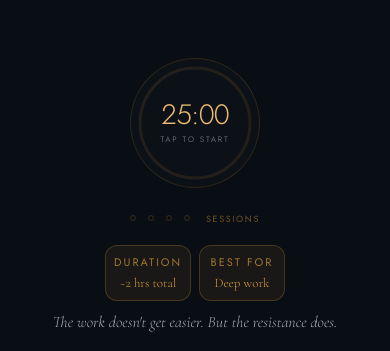
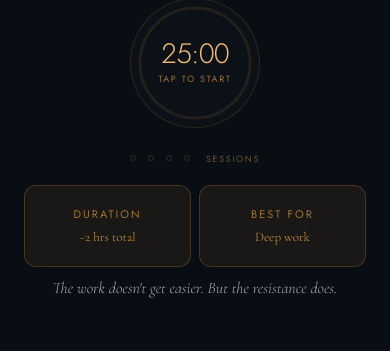
Before and after one commit to salsotk1973/solace, a Next.js app: page /focus in a window 390 px wide. Shown: the part 396-747 px from the top of the page. Built offline with nearby package versions, Linux system fonts and the light colour scheme; no server answers.

Commit message:
Focus Timer: mobile padding, tap hint amber, Skip/Reset as BEGIN pills, card width/height, history border fix

```diff
--- a/app/(main)/focus/page.tsx
+++ b/app/(main)/focus/page.tsx
@@ -23,7 +23,7 @@ export default async function FocusPage() {
 
   return (
     <PageShell>
-      <div className="relative z-10 max-w-[780px] mx-auto px-6 pt-[140px] pb-28">
+      <div className="relative z-10 max-w-[780px] mx-auto px-6 pt-[80px] md:pt-[140px] pb-28">
 
         {/* ── Tool header ──────────────────────────────────────────────── */}
         <header className="text-center mb-5">
--- a/components/focus/FocusTimer.tsx
+++ b/components/focus/FocusTimer.tsx
@@ -197,7 +197,7 @@ export default function FocusTimer({ userId }: Props) {
           {/* Tap hint */}
           <span
             className="[font-family:var(--font-jost)] tracking-[0.22em] uppercase"
-            style={{ fontSize: "8px", color: "rgba(180,190,200,0.50)" }}
+            style={{ fontSize: "9px", color: "rgba(232,168,62,0.65)", letterSpacing: "0.18em" }}
           >
             {!started ? "tap to start" : isRunning ? "tap to pause" : "tap to resume"}
           </span>
@@ -209,22 +209,22 @@ export default function FocusTimer({ userId }: Props) {
         <SessionDots workDone={workDone} phaseIdx={phaseIdx} started={started} />
       </div>
 
-      {/* Skip + Reset — ghost pill buttons */}
+      {/* Skip + Reset — pill buttons matching Breathing BEGIN */}
       {started && (
         <div className="flex items-center gap-3 mb-8">
           {!allDone && (
             <button
               onClick={handleSkip}
-              className="[font-family:var(--font-jost)] text-[10px] tracking-[0.18em] uppercase px-5 py-2 rounded-full transition-all duration-200"
-              style={{ border: `1px solid ${A(0.40)}`, color: A(0.80), background: A(0.06) }}
+              className="[font-family:var(--font-jost)] text-[11px] tracking-[0.22em] uppercase cursor-pointer px-8 py-3 rounded-full transition-all duration-300 hover:opacity-90"
+              style={{ background: "rgba(232,168,62,0.85)", border: "1px solid rgba(232,168,62,0.90)", color: "rgba(10,20,0,0.95)" }}
             >
               Skip →
             </button>
           )}
           <button
             onClick={handleReset}
-            className="[font-family:var(--font-jost)] text-[10px] tracking-[0.18em] uppercase px-5 py-2 rounded-full transition-all duration-200"
-            style={{ border: "1px solid rgba(180,190,200,0.25)", color: "rgba(180,190,200,0.55)", background: "rgba(180,190,200,0.04)" }}
+            className="[font-family:var(--font-jost)] text-[11px] tracking-[0.22em] uppercase cursor-pointer px-8 py-3 rounded-full transition-all duration-300 hover:opacity-80"
+            style={{ background: "transparent", border: "1px solid rgba(232,168,62,0.35)", color: "rgba(232,168,62,0.55)" }}
           >
             Reset
           </button>
@@ -232,14 +232,14 @@ export default function FocusTimer({ userId }: Props) {
       )}
 
       {/* Info cards — exact Breathing structure, amber tokens */}
-      <div className="grid grid-cols-2 gap-2 max-w-[320px] mx-auto md:mx-auto mb-2 md:max-w-[420px] md:mb-20">
+      <div className="grid grid-cols-2 gap-2 w-full max-w-[420px] mx-auto mb-2 md:mb-20">
         {[
           { label: "Duration", value: "~2 hrs total" },
           { label: "Best for", value: "Deep work" },
         ].map(({ label, value }) => (
           <div
             key={label}
-            className="flex flex-col items-center gap-1 p-2 rounded-[12px] md:gap-1.5 md:px-4 md:py-4"
+            className="flex flex-col items-center gap-1.5 px-4 py-5 rounded-[12px]"
             style={{ border: `1px solid ${A(0.22)}`, background: A(0.07) }}
           >
             <p className="[font-family:var(--font-jost)] text-[11px] tracking-[0.18em] uppercase md:text-[12px]" style={{ color: A(0.65) }}>
@@ -288,7 +288,14 @@ export default function FocusTimer({ userId }: Props) {
           <div className={`${historyOpen ? "block" : "hidden"} md:block ${historyOpen ? "mb-6" : "mb-4"}`}>
             <div
               className="px-3 py-3 md:px-5 md:py-4 md:rounded-[14px]"
-              style={{ border: `1px solid ${A(0.12)}`, background: A(0.03), borderTop: historyOpen ? "none" : undefined, borderRadius: historyOpen ? "0 0 14px 14px" : undefined }}
+              style={{
+                borderLeft: `1px solid ${A(0.12)}`,
+                borderRight: `1px solid ${A(0.12)}`,
+                borderBottom: `1px solid ${A(0.12)}`,
+                borderTop: historyOpen ? "none" : `1px solid ${A(0.12)}`,
+                background: A(0.03),
+                borderRadius: historyOpen ? "0 0 14px 14px" : "14px",
+              }}
             >
               <p className="[font-family:var(--font-jost)] text-[12px] md:text-[13px] font-light leading-relaxed text-center" style={{ color: "rgba(255,255,255,0.80)" }}>
                 {!history.isPaid
```
